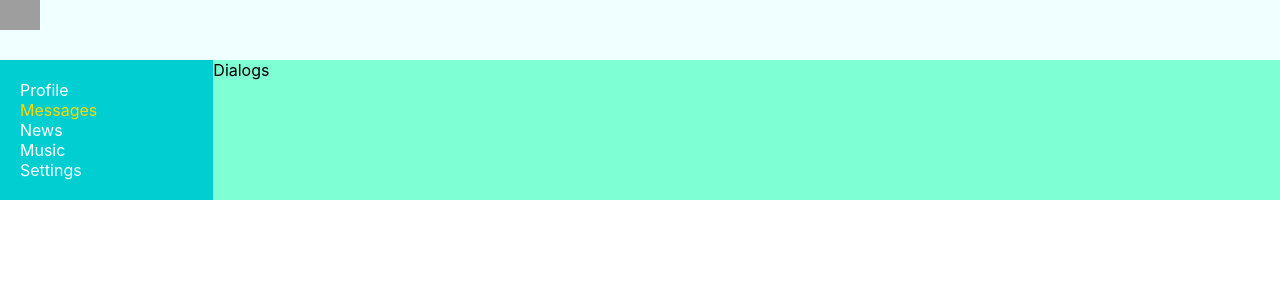
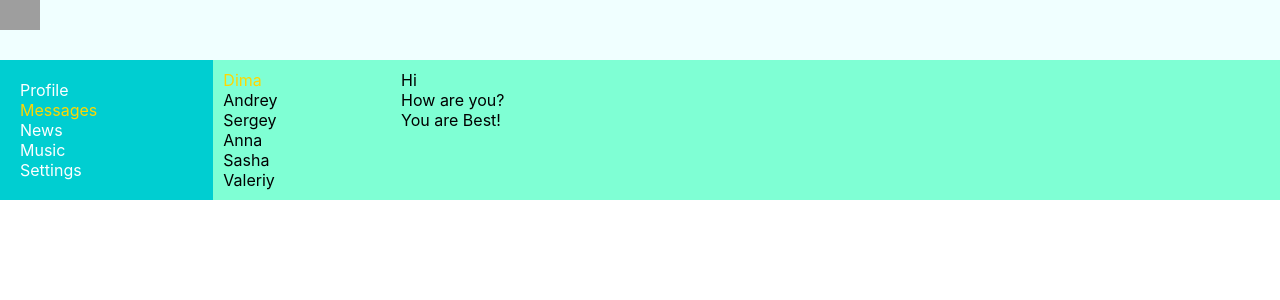
Before and after one commit to XAOC614/samurai-way-main, a React (Create React App) app: page /dialogs in a window 1280 px wide. Shown: the top 300 px of the page. Built offline with nearby package versions, Linux system fonts and the light colour scheme; grey boxes are pictures that could not be loaded.

Commit message:
Dialogs verstka Commit 21

```diff
--- a/src/Components/Dialogs/Dialogs.module.css
+++ b/src/Components/Dialogs/Dialogs.module.css
@@ -0,0 +1,19 @@
+.dialogs{
+    display: grid;
+    grid-template-columns: 2fr 10fr;
+}
+.dialogsItems{
+    padding: 10px;
+}
+.dialog{
+
+}
+.active{
+    color: gold;
+}
+.messages{
+    padding: 10px;
+}
+.message{
+
+}
--- a/src/Components/Dialogs/Dialogs.tsx
+++ b/src/Components/Dialogs/Dialogs.tsx
@@ -1,9 +1,36 @@
 import React from "react";
 import c from './Dialogs.module.css'
+
 export const Dialogs = () => {
     return (
-        <div>
-            Dialogs
+        <div className={c.dialogs}>
+            <div className={c.dialogsItems}>
+                <div className={`${c.dialog} ${c.active}`}>
+                    Dima
+                </div>
+                <div className={c.dialog}>
+                    Andrey
+                </div>
+                <div className={c.dialog}>
+                    Sergey
+                </div>
+                <div className={c.dialog}>
+                    Anna
+                </div>
+                <div className={c.dialog}>
+                    Sasha
+                </div>
+                <div className={c.dialog}>
+                    Valeriy
+                </div>
+            </div>
+            <div className={c.messages}>
+                <div className={c.message}>Hi</div>
+                <div className={c.message}>How are you?</div>
+                <div className={c.message}>You are Best!</div>
+
+
+            </div>
         </div>
     )
 }
```
